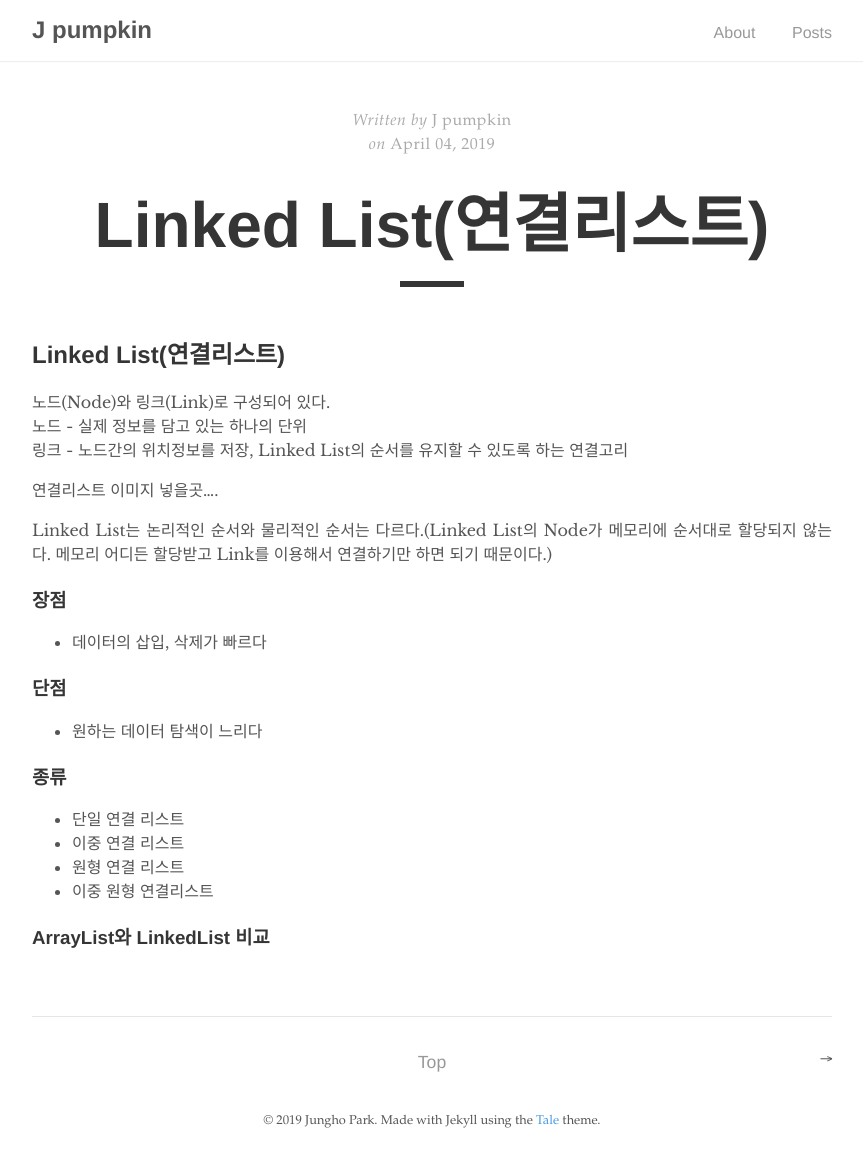
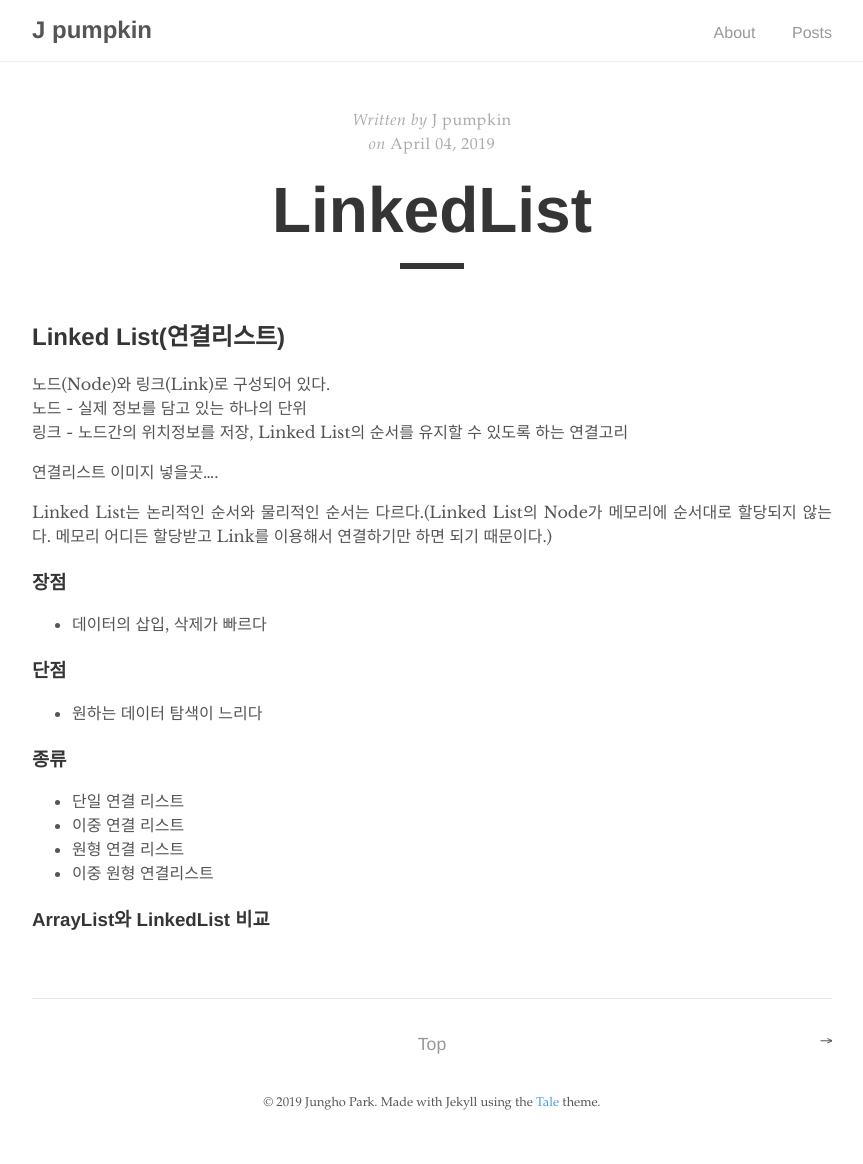
Before and after one commit to Jpumpkin93/Jpumpkin.github.io, a Jekyll site: the page built from _posts/2019-04-04-LinkedList.md, in a window 1280 px wide. Shown: the whole page, without its empty margins (208-1071 px from the left). Built offline with Jekyll 4.4.1, drawn with Linux system fonts in a browser that asks for light colours.

Commit message:
Linked List Post

```diff
--- a/_posts/2019-04-04-Linked List(연결리스트).md
+++ b/_posts/2019-04-04-LinkedList.md
@@ -1,6 +1,6 @@
 ---
 layout: post
-title:  "Linked List(연결리스트)"
+title:  "LinkedList"
 author: "J pumpkin"
 ---
 
```
